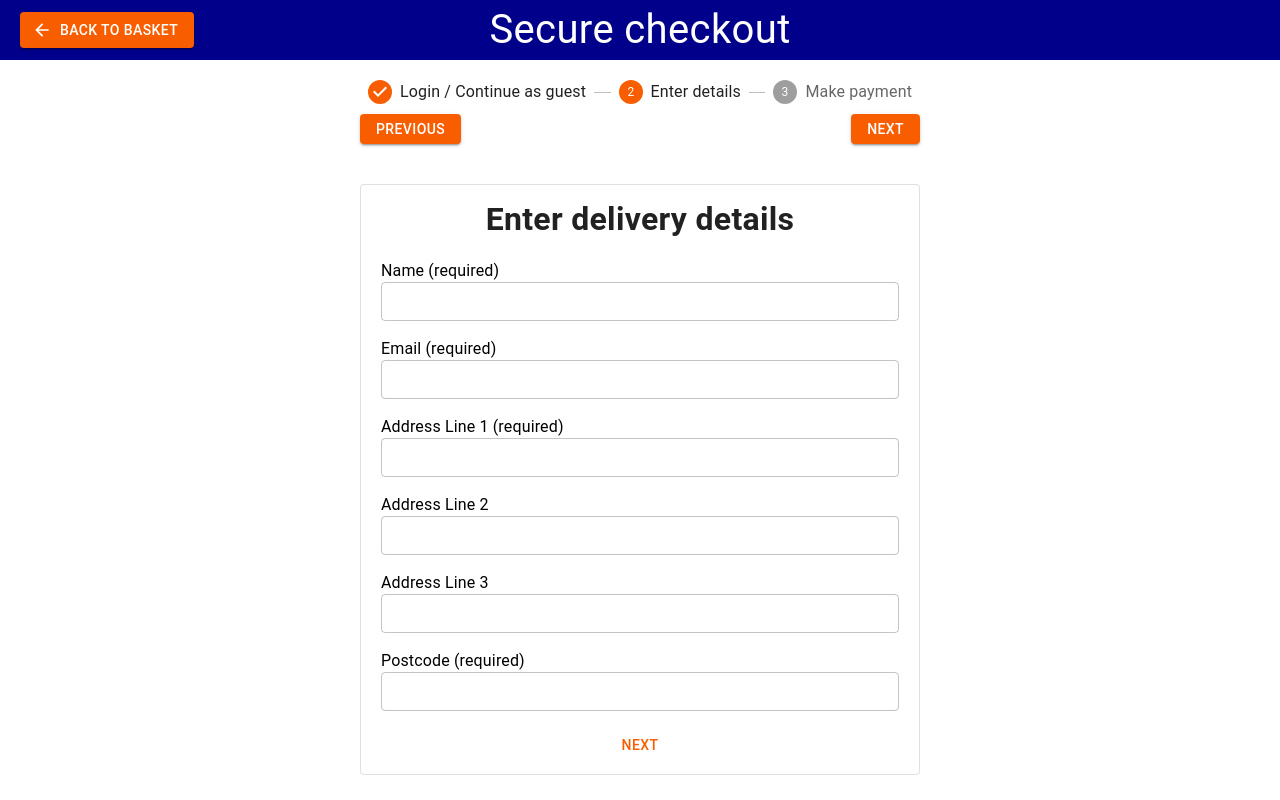
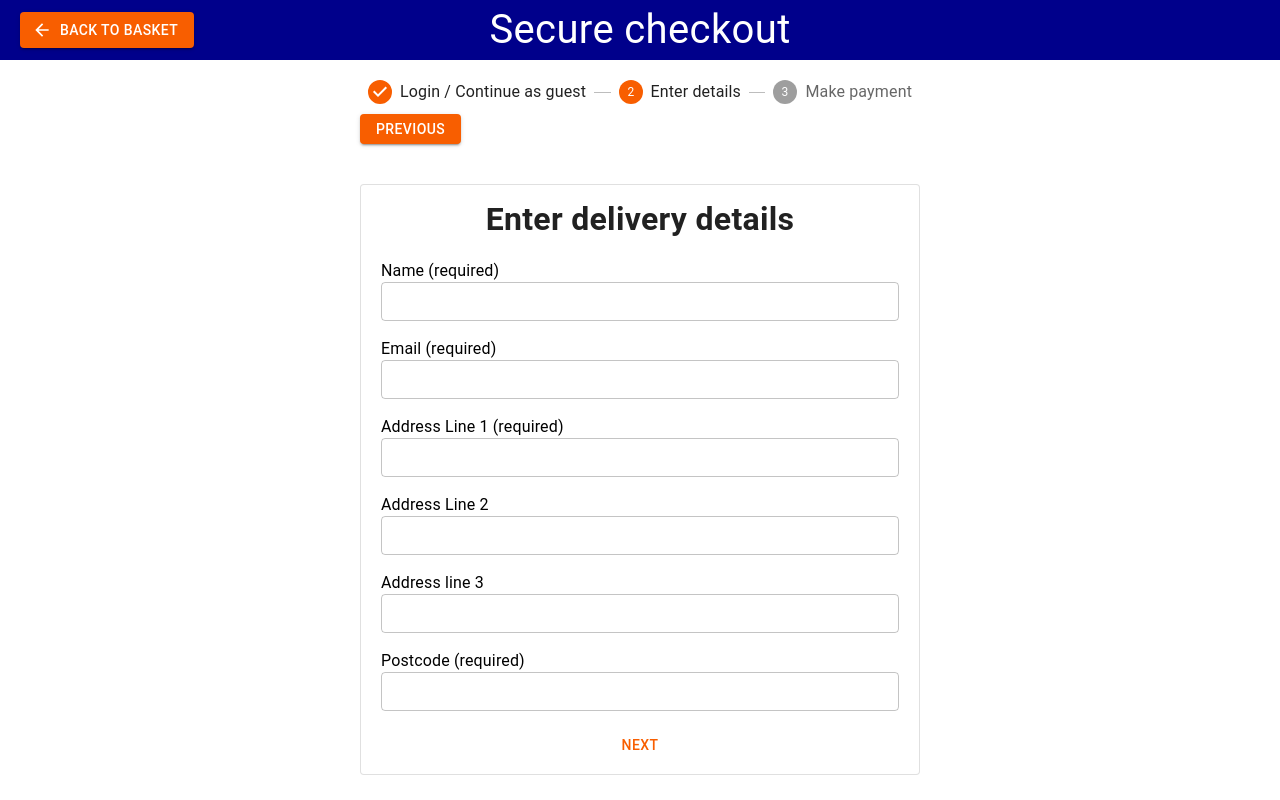
Before and after one commit to ethanCKJ/ACME_frontend, a React (Vite) app: page /checkout in a window 1280 px wide. Built offline with nearby package versions, Linux system fonts and the light colour scheme.

Commit message:
Implemented enter details form with full persistence

```diff
--- a/src/components/CheckoutForm.tsx
+++ b/src/components/CheckoutForm.tsx
@@ -1,185 +1,80 @@
 import React from 'react'
 import { useState } from 'react'
-import { Card, Button, Typography, FormControl, FormLabel, Box, TextField} from '@mui/material'
-import { useCheckout } from '../contexts/CheckoutContext'
-import { CheckoutData } from '../contexts/CheckoutContext'
-interface CheckoutFormProps{
+import { Card, Button, Typography, FormControl, FormLabel, Box, TextField } from '@mui/material'
+import { useCheckout, CheckoutData } from '../contexts/CheckoutContext'
+import { FormInfo, FormattedField } from './FormattedField'
+
+interface CheckoutFormProps {
   handleNext: () => void
 }
-// interface FormItemProps {
-//   name: string,
-//   setter: React.Dispatch<React.SetStateAction<string>>,
-//   state: any,
-//   errorMsg: string,
-//   required: boolean,
-//   type: string,
-//   autocomplete: string,
-// }
 
-// const FormItem = ({name, setter, state, errorMsg, required, type, autocomplete} : FormItemProps) => (
-//   <FormControl>
-//     <FormLabel>{name}</FormLabel>
-//     <TextField
-//     type={type}
-//     onChange={(e) => setter(e.target.value)}
-//     value={state}
-//     sx={{'& .MuiInputBase-input':{padding:1}}}
-//     autoComplete={autocomplete}
-//     required={required}
-//     />
-//   </FormControl>
-// )
-
-
-function CheckoutForm({handleNext} : CheckoutFormProps) {
-  const {name, setName, email, setEmail, addressLine1, setAddressLine1, addressLine2, setAddressLine2, addressLine3, setAddressLine3, postcode, setPostcode} = useCheckout()
-  const [mainErrorMsg, setMainErrorMsg] = useState(false);
-  const formInfo = [
+const formInfo: FormInfo[] = [
   {
-      name: "Name (required)",
-      setter: setName,
-      state: name,
-      errorMsg: "Field is required",
+    title: "Name (required)",
+    fieldKey: "name",
+    fieldType: "text",
     required: true,
-      type: "text",
     autocomplete: "name"
   },
   {
-      name: "Email",
-      setter: setEmail,
-      state: email,
-      errorMsg: "Field is required",
+    title: "Email (required)",
+    fieldKey: "email",
+    fieldType: "email",
     required: true,
-      type: "email",
     autocomplete: "email"
   },
   {
-      name: "Address line 1",
-      setter: setAddressLine1,
-      state: addressLine1,
-      errorMsg: "Field is required",
+    title: "Address Line 1 (required)",
+    fieldKey: "addressLine1",
+    fieldType: "text",
     required: true,
-      type: "text",
     autocomplete: "address-line1"
   },
   {
-      name: "Address line 2",
-      setter: setAddressLine2,
-      state: addressLine2,
-      errorMsg: "",
+    title: "Address Line 2",
+    fieldKey: "addressLine2",
+    fieldType: "text",
     required: false,
-      type: "text",
-      autocomplete: "address-line1"
+    autocomplete: "address-line2"
+  },
+  {
+    title: "Address line 3",
+    fieldKey: "addressLine3",
+    fieldType: "text",
+    required: false,
+    autocomplete: "address-line3"
+  },
+  {
+    title: "Postcode (required)",
+    fieldKey: "postcode",
+    fieldType: "text",
+    required: true,
+    autocomplete: "postcode"
   },
 ]
-  const loggedIn = false;
+
+function CheckoutForm({ handleNext }: CheckoutFormProps) {
+  const { checkoutData, dispatchCheckout } = useCheckout()
+
   const handleSubmit = (event: React.FormEvent<HTMLFormElement>) => {
     console.log("SUBMIT")
     event.preventDefault();
-    console.log(errors)
-    Object.values(errors).forEach(value => {
-      if (value !== ""){
-        return;
-      }
-    })
-    console.log("All ok")
     handleNext();
   }
 
-  const [errors, setErrors] = useState<{[K in keyof CheckoutData]?: string}>({})
-  function handleChange<K extends keyof CheckoutData>(field: K, value: string, setter: (arg:any)=> void, required:boolean){
-    setter(value);
-    if (required && value === ""){
-      setErrors({...errors, [field]:"Required"})
-    }
-    else if (field=="email" && !/\S+@\S+\.\S+/.test(email)){
-      setErrors({...errors, [field]:"Please enter a valid email"})
-    }
-    else{
-      setErrors({...errors, [field]:""})
-    }
-  }
-
   return (
-    <Card variant='outlined' sx={{width:"100%", padding:"10px 20px", display:"flex", flexDirection:"column", gap: 2}}>
+    <Card variant='outlined' sx={{ width: "100%", padding: "10px 20px", display: "flex", flexDirection: "column", gap: 2 }}>
       <Typography textAlign={"center"} fontSize="32px" fontWeight="bold">Enter delivery details</Typography>
-      <Box component="form" sx={{display:"flex", flexDirection: "column", gap:2, "& .MuiFormLabel-root":{color:"black"}}} onSubmit={handleSubmit}>
-        <FormControl>
-          <FormLabel>Name (required)</FormLabel>
-          <TextField
-          type="text"
-          value={name}
-          autoComplete='name'
-          required
-          onChange={(e) => handleChange("name", e.target.value, setName, true)}
-          error={errors["name"] != undefined && errors["name"].length > 0}
-          helperText={errors["name"]}
-          sx={{'& .MuiInputBase-input':{padding:1}}}
-          />
-        </FormControl>
-        <FormControl>
-          <FormLabel>Email (required)</FormLabel>
-          <TextField
-          type="email"
-          value={email}
-          autoComplete='email'
-          required
-          onChange={(e) => handleChange("email", e.target.value, setEmail, true)}
-          error={errors["email"] != undefined && errors["email"].length > 0}
-          helperText={errors["email"]}
-          sx={{'& .MuiInputBase-input':{padding:1}}}
-          />
-        </FormControl>
-        <FormControl>
-          <FormLabel>Address Line 1 (required)</FormLabel>
-          <TextField
-          type="text"
-          value={addressLine1}
-          autoComplete='address-line1'
-          required
-          onChange={(e) => handleChange("addressLine1", e.target.value, setAddressLine1, true)}
-          error={errors["addressLine1"] != undefined && errors["addressLine1"].length > 0}
-          helperText={errors["addressLine1"]}
-          sx={{'& .MuiInputBase-input':{padding:1}}}
-          />
-        </FormControl>
-        <FormControl>
-          <FormLabel>Address Line 2</FormLabel>
-          <TextField
-          type="text"
-          value={addressLine2}
-          autoComplete='address-line2'
-          onChange={(e) => handleChange("addressLine2", e.target.value, setAddressLine2, false)}
-          error={errors["addressLine2"] != undefined && errors["addressLine2"].length > 0}
-          helperText={errors["addressLine2"]}
-          sx={{'& .MuiInputBase-input':{padding:1}}}
-          />
-        </FormControl>
-        <FormControl>
-          <FormLabel>Address Line 3</FormLabel>
-          <TextField
-          type="text"
-          value={addressLine3}
-          autoComplete='address-line3'
-          onChange={(e) => handleChange("addressLine3", e.target.value, setAddressLine3, false)}
-          error={errors["addressLine3"] != undefined && errors["addressLine3"].length > 0}
-          helperText={errors["addressLine3"]}
-          sx={{'& .MuiInputBase-input':{padding:1}}}
-          />
-        </FormControl>
-        <FormControl>
-          <FormLabel>Postcode (required)</FormLabel>
-          <TextField
-          type="text"
-          value={postcode}
-          autoComplete='postal-code'
-          required
-          onChange={(e) => handleChange("postcode", e.target.value, setPostcode, true)}
-          error={errors["postcode"] != undefined && errors["postcode"].length > 0}
-          helperText={errors["postcode"]}
-          sx={{'& .MuiInputBase-input':{padding:1}}}
-          />
-        </FormControl>
+      <Box component="form" sx={{ display: "flex", flexDirection: "column", gap: 2, "& .MuiFormLabel-root": { color: "black" } }} onSubmit={handleSubmit}>
+        {formInfo.map((value) => <FormattedField key={value.title}
+          title={value.title}
+          fieldKey={value.fieldKey}
+          fieldType={value.fieldType}
+          required={value.required}
+          autocomplete={value.autocomplete}
+          checkoutData={checkoutData}
+          dispatch={dispatchCheckout}
+        />)}
         <Button type="submit">Next</Button>
       </Box>
     </Card>
--- /dev/null
+++ b/src/components/FormattedField.tsx
@@ -0,0 +1,30 @@
+import React from 'react'
+import { CheckoutData, Action } from '../contexts/CheckoutContext';
+import { FormControl, FormLabel, TextField } from '@mui/material';
+export interface FormInfo {
+  title: string;
+  fieldKey: keyof CheckoutData;
+  fieldType: string;
+  required: boolean;
+  autocomplete: string;
+}
+interface FormProps extends FormInfo {
+  dispatch: React.Dispatch<Action>;
+  checkoutData: CheckoutData
+}
+
+export function FormattedField({ title, fieldKey, fieldType, required, autocomplete, checkoutData, dispatch }: FormProps) {
+  return (
+    <FormControl>
+      <FormLabel>{title}</FormLabel>
+      <TextField
+        type={fieldType}
+        value={checkoutData[fieldKey]}
+        autoComplete={autocomplete}
+        required={required}
+        onChange={(e) => dispatch({ type: "set", key: fieldKey, value: e.target.value })}
+        sx={{ '& .MuiInputBase-input': { padding: 1 } }}
+      />
+    </FormControl>
+  )
+}
--- a/src/contexts/CheckoutContext.tsx
+++ b/src/contexts/CheckoutContext.tsx
@@ -1,74 +1,65 @@
-import React, { createContext, ReactNode, useState, SetStateAction, useEffect, useContext } from "react";
+import React, { createContext, ReactNode, useState, SetStateAction, useEffect, useContext, useReducer } from "react";
 
 // 1. Content provided by the context
 export interface CheckoutData {
-    name: string,
-    email: string,
-    addressLine1: string,
-    addressLine2: string,
-    addressLine3: string,
-    postcode: string,
+  name: string;
+  email: string;
+  addressLine1: string;
+  addressLine2: string;
+  addressLine3: string;
+  postcode: string;
+}
+
+const defaultCheckoutData = {
+  name: "",
+  email: "",
+  addressLine1: "",
+  addressLine2: "",
+  addressLine3: "",
+  postcode: "",
+}
+
+export type Action = { type: "set"; key: string; value: string; } | { type: "reset" }
+function reducer(state: CheckoutData, action: Action): CheckoutData {
+  switch (action.type) {
+    case "set": {
+      return { ...state, [action.key]: action.value }
+    }
+    case "reset": {
+      return defaultCheckoutData
+    }
+  }
 }
 
 interface CheckoutContextInterface {
-    name: string,
-    setName: React.Dispatch<SetStateAction<string>>,
-    email: string,
-    setEmail: React.Dispatch<SetStateAction<string>>,
-    addressLine1: string,
-    setAddressLine1: React.Dispatch<SetStateAction<string>>,
-    addressLine2: string,
-    setAddressLine2: React.Dispatch<SetStateAction<string>>,
-    addressLine3: string,
-    setAddressLine3: React.Dispatch<SetStateAction<string>>,
-    postcode: string,
-    setPostcode: React.Dispatch<SetStateAction<string>>,
+  checkoutData: CheckoutData
+  dispatchCheckout: React.Dispatch<Action>
 }
 
 // 2. create context
 export const CheckoutContext = createContext<CheckoutContextInterface | undefined>(undefined)
 
-function useLocalStorageState<T>(key: string, defaultValue: T){
-    const [state, setState] = useState<T>(() => {
-        const value = localStorage.getItem(key)
-        if (value){
-            return JSON.parse(value);
+// 3. export Provider component
+export const CheckoutProvider = ({ children }: { children: ReactNode }) => {
+  const [checkoutData, dispatchCheckout] = useReducer(reducer, defaultCheckoutData, (defaultData: CheckoutData) => {
+    let storedData = localStorage.getItem("checkoutData")
+    if (storedData) {
+      return JSON.parse(storedData);
     }
-        return defaultValue
+    return defaultData
   })
   useEffect(() => {
-        localStorage.setItem(key, JSON.stringify(state))
-    }, [state])
-    return [state, setState] as const
-}
+    localStorage.setItem("checkoutData", JSON.stringify(checkoutData))
+  }, [checkoutData])
 
-// 3. export Provider component
-export const CheckoutProvider = ({children} : {children : ReactNode}) => {
-    const [name, setName] = useLocalStorageState("name", "")
-    const [email, setEmail] = useLocalStorageState("email", "")
-    const [addressLine1, setAddressLine1] = useLocalStorageState("addressLine1", "")
-    const [addressLine2, setAddressLine2] = useLocalStorageState("addressLine2", "")
-    const [addressLine3, setAddressLine3] = useLocalStorageState("addressLine3", "")
-    const [postcode, setPostcode] = useLocalStorageState("postcode", "")
   return <CheckoutContext.Provider value={{
-        name,
-        setName,
-        email,
-        setEmail,
-        addressLine1,
-        setAddressLine1,
-        addressLine2,
-        setAddressLine2,
-        addressLine3,
-        setAddressLine3,
-        postcode,
-        setPostcode
+    checkoutData,
+    dispatchCheckout,
   }}>{children}</CheckoutContext.Provider>
 }
-
 export const useCheckout = () => {
   const context = useContext(CheckoutContext);
-    if (context === undefined){
+  if (context === undefined) {
     throw Error("You must be under <CheckoutContext></CheckoutContext>")
   }
   return context;
--- a/src/pages/CheckoutPage.tsx
+++ b/src/pages/CheckoutPage.tsx
@@ -26,6 +26,7 @@ function CheckoutPage() {
       <Button variant="contained" href="/cart" startIcon={<ArrowBackIcon/>} sx={{margin: "0px 0px 0px 0px", position:"absolute", left:"20px"}}>Back to basket</Button>
       <Typography sx={{color:"white", fontSize:"40px"}}>Secure checkout</Typography>
     </Box>
+    {/* Main body */}
     <Box sx={{display:"flex", justifyContent:"center"}}>
       {/* The stepper */}
       <Box sx={{padding:"20px", width:"600px", display:"flex", flexDirection:"column"}}>
@@ -39,7 +40,6 @@ function CheckoutPage() {
           </Stepper>
           <Box sx={{display:"flex", justifyContent:"space-between", marginTop:"10px", height:"30px"}}>
             <Button variant='contained' disabled={activeStep === 0} onClick={handlePrevious}>Previous</Button>
-            <Button variant='contained' disabled={activeStep === maxStep} onClick={handleNext}>Next</Button>
       </Box>
       <Box sx={{display:"flex", alignItems:"center", marginTop:"40px", flexDirection:"column", gap:1}}>
         {activeStep === 0 ? <>
```
Also changed, not shown: src/components/LoginPanel.tsx (+10 -10 lines). Lines whose indentation alone changed are shown as unchanged.
